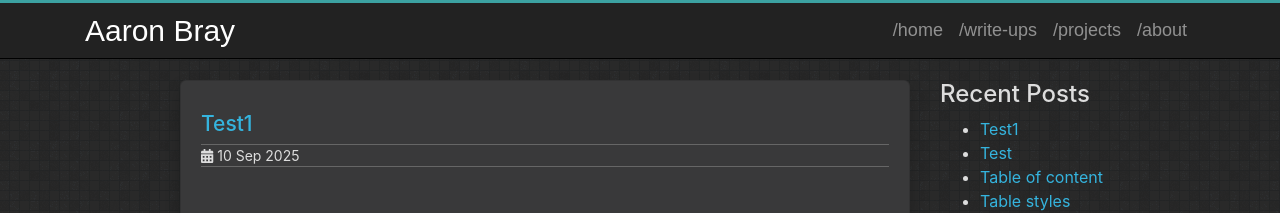
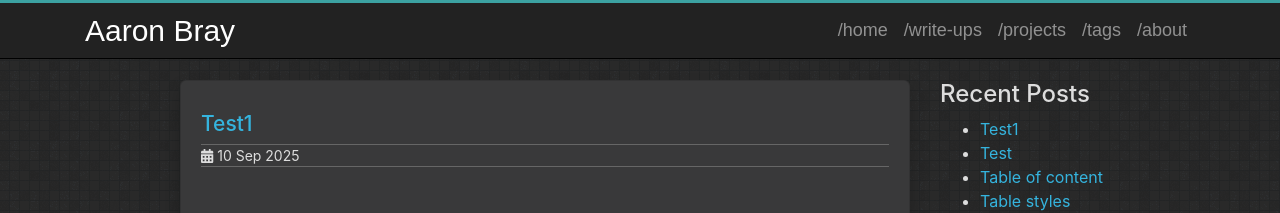
Before and after one commit to AaronBray/AaronBray.github.io, a Jekyll site: the page built from index.html, in a window 1280 px wide. Shown: the top 213 px of the page. Built offline with Jekyll 4.4.1, drawn with Linux system fonts in a browser that asks for light colours.

Commit message:
Update header.html

```diff
--- a/_includes/header.html
+++ b/_includes/header.html
@@ -54,7 +54,9 @@
                 <a class="nav-item nav-link" href="{{ '' | relative_url }}/">/home</a>
                 <a class="nav-item nav-link" href="{{ 'write-ups' | relative_url }}">/write-ups</a>
                 <a class="nav-item nav-link" href="{{ 'projects' | relative_url }}">/projects</a>
+                <a class="nav-item nav-link" href="{{ 'tags' | relative_url }}">/tags</a>
                 <a class="nav-item nav-link" href="{{ 'about' | relative_url }}">/about</a>
+
             </div>
         </div>
     </div>
```
